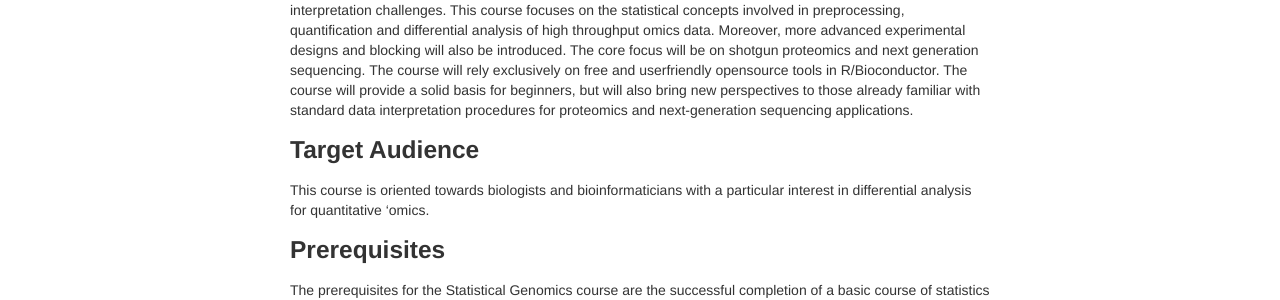
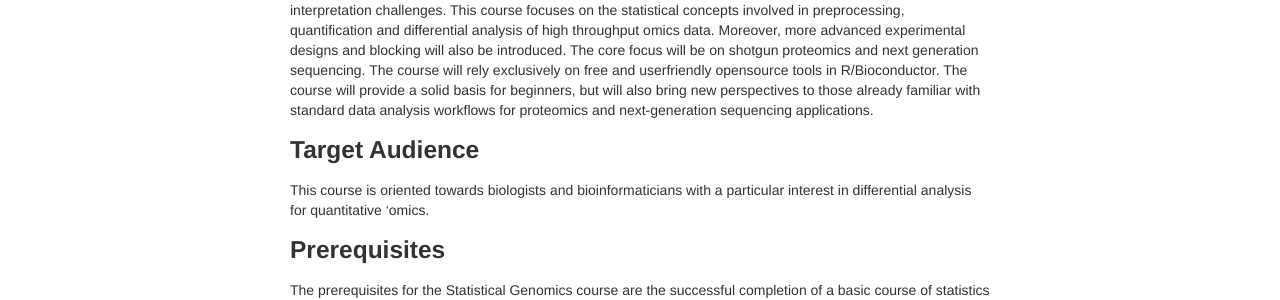
Before and after one commit to statOmics/statisticalGenomicsCourse2018, a Jekyll site: the page built from index.md, in a window 1280 px wide. Shown: the part 411-711 px from the top of the page. Built offline with Jekyll 4.4.1, drawn with Linux system fonts in a browser that asks for light colours; some of the changed text lies outside the part shown.

Commit message:
Reading material RNA-seq

```diff
--- a/index.md
+++ b/index.md
@@ -6,7 +6,7 @@ title: Statistical Genomics
 ![IntroFig](./pages/figs/IntroFig.png)
 
 ### Course Description
-High throughput 'omics studies generate ever larger datasets and, as a consequence, complex data interpretation challenges. This course focuses on the statistical concepts involved in preprocessing, quantification and differential analysis of high throughput omics data. Moreover, more advanced experimental designs and blocking will also be introduced. The core focus will be on shotgun proteomics and next generation sequencing. The course will rely exclusively on free and userfriendly opensource tools in R/Bioconductor. The course will provide a solid basis for beginners, but will also bring new perspectives to those already familiar with standard data interpretation procedures for proteomics and next-generation sequencing applications.
+High throughput 'omics studies generate ever larger datasets and, as a consequence, complex data interpretation challenges. This course focuses on the statistical concepts involved in preprocessing, quantification and differential analysis of high throughput omics data. Moreover, more advanced experimental designs and blocking will also be introduced. The core focus will be on shotgun proteomics and next generation sequencing. The course will rely exclusively on free and userfriendly opensource tools in R/Bioconductor. The course will provide a solid basis for beginners, but will also bring new perspectives to those already familiar with standard data analysis workflows for proteomics and next-generation sequencing applications.
 
 ### Target Audience
 This course is oriented towards biologists and bioinformaticians with a particular interest in differential analysis for quantitative 'omics.
```
Also changed, not shown: 1 other file.
